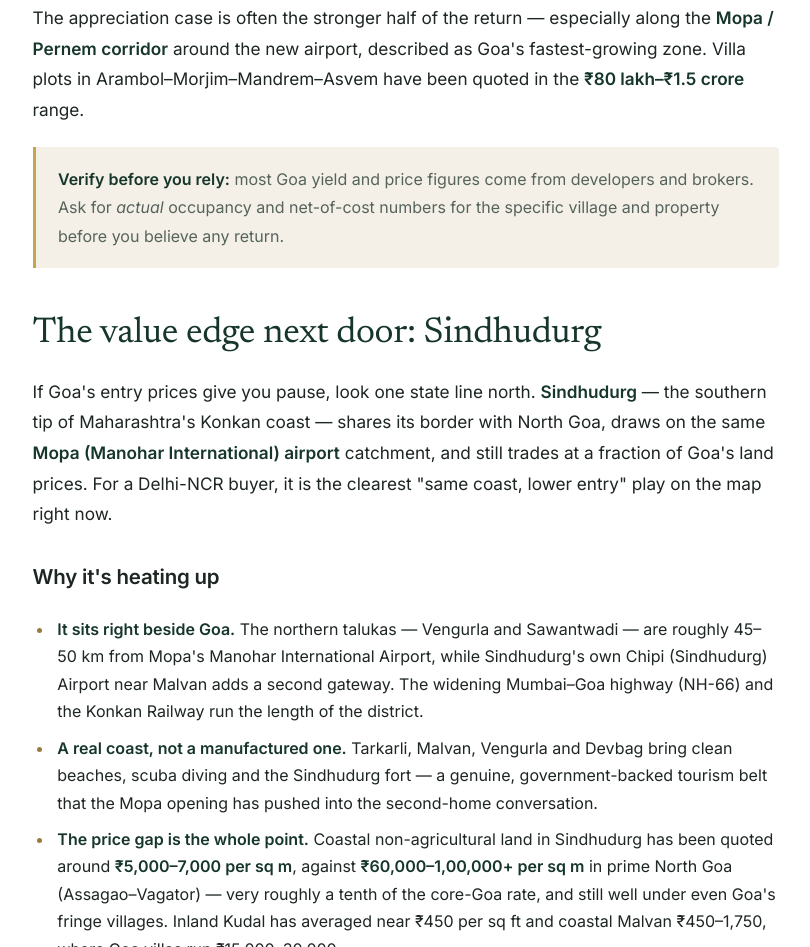
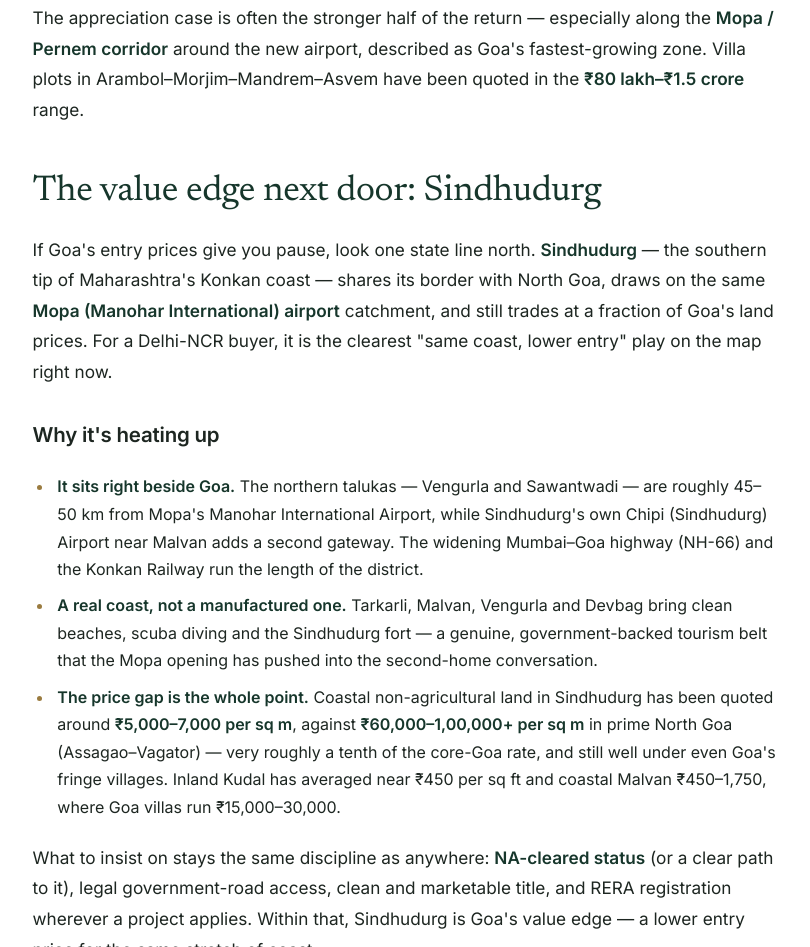
Before and after one commit to StrategyVerse/bhu-rise, a plain HTML site: page goa-plot-investment.html in a window 1280 px wide. Shown: the part 3293-4240 px from the top of the page, without its empty margins (234-1044 px from the left). Drawn offline with Linux system fonts and the light colour scheme.

Commit message:
Goa: remove verify callout
Co-Authored-By: Claude Opus 4.8 <noreply@anthropic.com>

```diff
--- a/goa-plot-investment.html
+++ b/goa-plot-investment.html
@@ -142,8 +142,6 @@
         <li>South Goa income is typically <strong>lower still (~3–4%)</strong> outside peak pockets.</li>
       </ul>
       <p>The appreciation case is often the stronger half of the return — especially along the <strong>Mopa / Pernem corridor</strong> around the new airport, described as Goa's fastest-growing zone. Villa plots in Arambol–Morjim–Mandrem–Asvem have been quoted in the <strong>₹80 lakh–₹1.5 crore</strong> range.</p>
-      <p class="callout"><strong>Verify before you rely:</strong> most Goa yield and price figures come from developers and brokers. Ask for <em>actual</em> occupancy and net-of-cost numbers for the specific village and property before you believe any return.</p>
-
       <h2>The value edge next door: Sindhudurg</h2>
       <p>If Goa's entry prices give you pause, look one state line north. <strong>Sindhudurg</strong> — the southern tip of Maharashtra's Konkan coast — shares its border with North Goa, draws on the same <strong>Mopa (Manohar International) airport</strong> catchment, and still trades at a fraction of Goa's land prices. For a Delhi-NCR buyer, it is the clearest "same coast, lower entry" play on the map right now.</p>
       <h3>Why it's heating up</h3>
```
